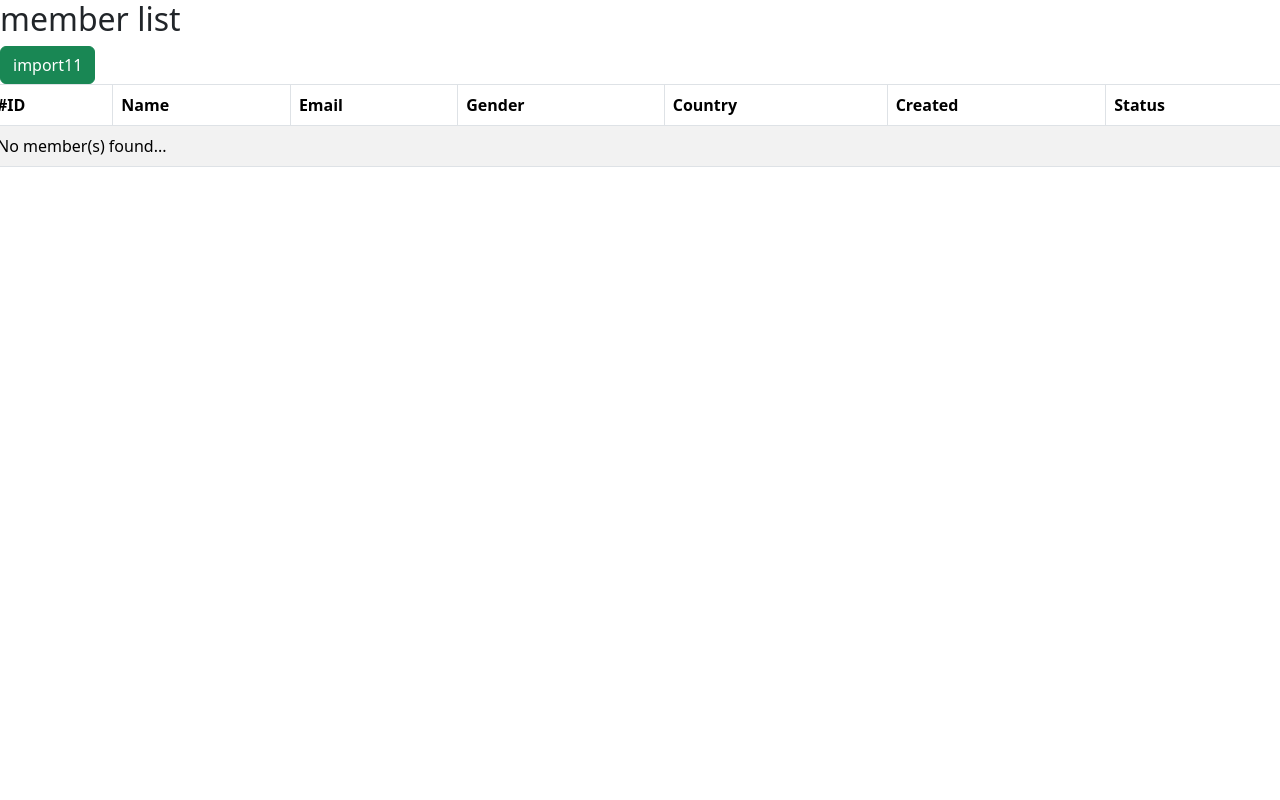
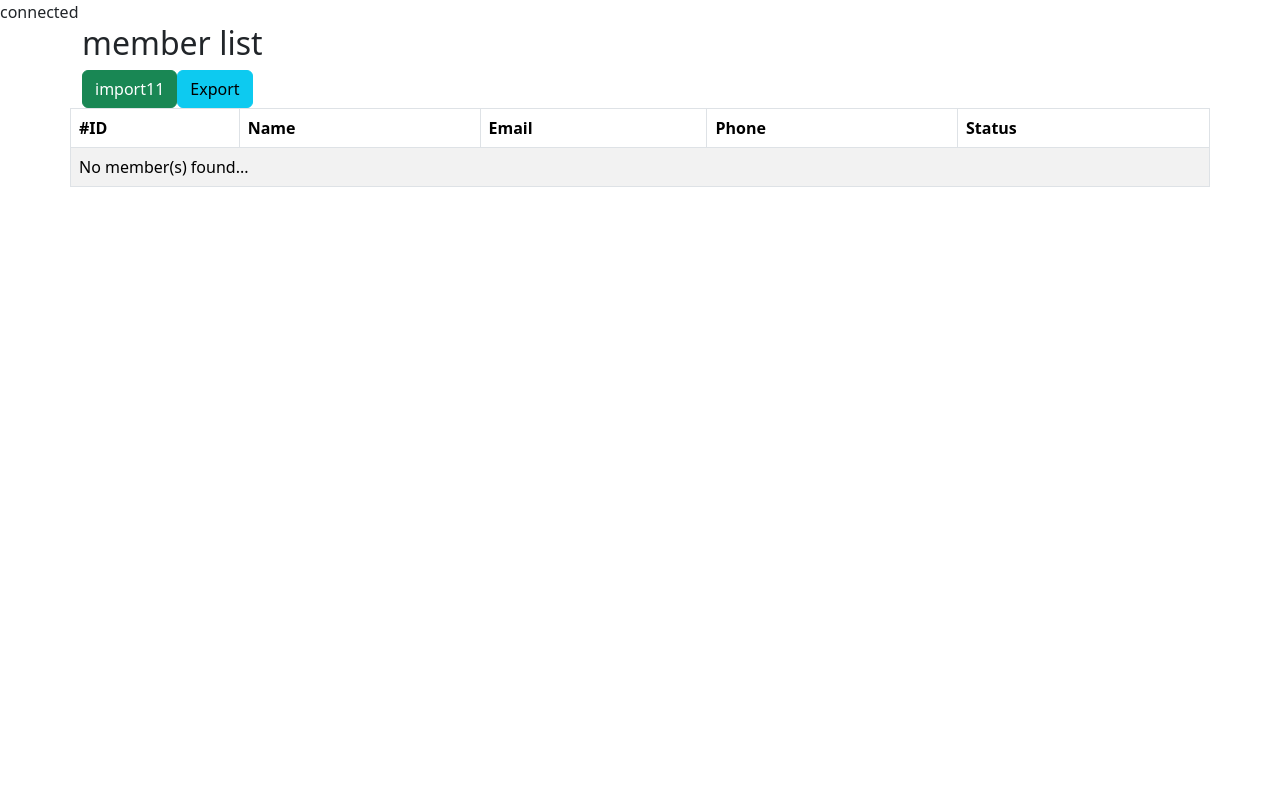
Before and after one commit to m7-malmir/nikpay, a PHP site: page / in a window 1280 px wide. Run offline with PHP 8.4, Linux system fonts and the light colour scheme; data that the repository does not hold is empty; some libraries are stand-ins or nearby versions.

Commit message:
files upgrade

```diff
--- a/dbConfig.php
+++ b/dbConfig.php
@@ -5,5 +5,9 @@
  $dbName = "codexworld";
  $db= new mysqli($hostName,$userName,$password,$dbName);
 
-
+ if($db){
+    echo "connected";
+ }else{
+    echo "not connected";
+ }
 ?>
--- a/index.php
+++ b/index.php
@@ -32,7 +32,7 @@ if(!empty($_GET['status'])){
 </head>
 <body>
 
-<div class="comtainer">
+<div class="container">
 <h2>member list</h2>
 
 <?php if(!empty($statusMsg)){
@@ -45,13 +45,12 @@ if(!empty($_GET['status'])){
 
 <?php } ?>
 <div class="row">
-<div class="col-md-12 head">
+<div class="col-md-12 head d-flex">
     <div class="float-right">
         <a href="javascript:void(0);" class="btn btn-success" onClick="formToggle('importFrm');">import11</a>
 
     </div>
-</div>
-<div class="col-md-12" id="importFrm" style="display:none;">
+    <div class="col-md-12" id="importFrm" style="display:none;">
 <form action="importData.php" method="post" enctype="multipart/form-data">
 <input type="file" name="file" id="">
 <input type="submit" class="btn btn-primary" value="IMPORT11" name="importSubmit">
@@ -59,11 +58,13 @@ if(!empty($_GET['status'])){
 </div>
 
 <!-- Export link -->
-<!-- <div class="col-md-12 head">
+<div class="col-md-12 head">
     <div class="float-right">
-        <a href="exportData.php" class="btn btn-success"><i class="dwn"></i> Export</a>
+        <a href="exportData.php" class="btn btn-info"><i class="dwn"></i> Export</a>
     </div>
-</div> -->
+</div>
+</div>
+
 
 <!-- Data list table -->
 <table class="table table-striped table-bordered">
@@ -72,9 +73,7 @@ if(!empty($_GET['status'])){
             <th>#ID</th>
             <th>Name</th>
             <th>Email</th>
-            <th>Gender</th>
-            <th>Country</th>
-            <th>Created</th>
+            <th>Phone</th>
             <th>Status</th>
         </tr>
     </thead>
@@ -87,12 +86,10 @@ if(!empty($_GET['status'])){
     ?>
         <tr>
             <td><?php echo $row['id']; ?></td>
-            <td><?php echo $row['first_name'].' '.$row['last_name']; ?></td>
+            <td><?php echo $row['title']; ?></td>
             <td><?php echo $row['email']; ?></td>
-            <td><?php echo $row['gender']; ?></td>
-            <td><?php echo $row['country']; ?></td>
-            <td><?php echo $row['created']; ?></td>
-            <td><?php echo ($row['status'] == 1)?'Active':'Inactive'; ?></td>
+            <td><?php echo $row['phone']; ?></td>
+            <td><?php echo ($row['status'] == 'active')?'Active':'Inactive'; ?></td>
         </tr>
     <?php } }else{ ?>
         <tr><td colspan="7">No member(s) found...</td></tr>
@@ -106,7 +103,7 @@ if(!empty($_GET['status'])){
 
 
 
-<script src="jquery-3.7.1.min.js"><script>
+<script>
    // alert();
     function formToggle(ID){
         var element=document.getElementById(ID);
```
Also changed, not shown: importData.php (+7 -10 lines).
